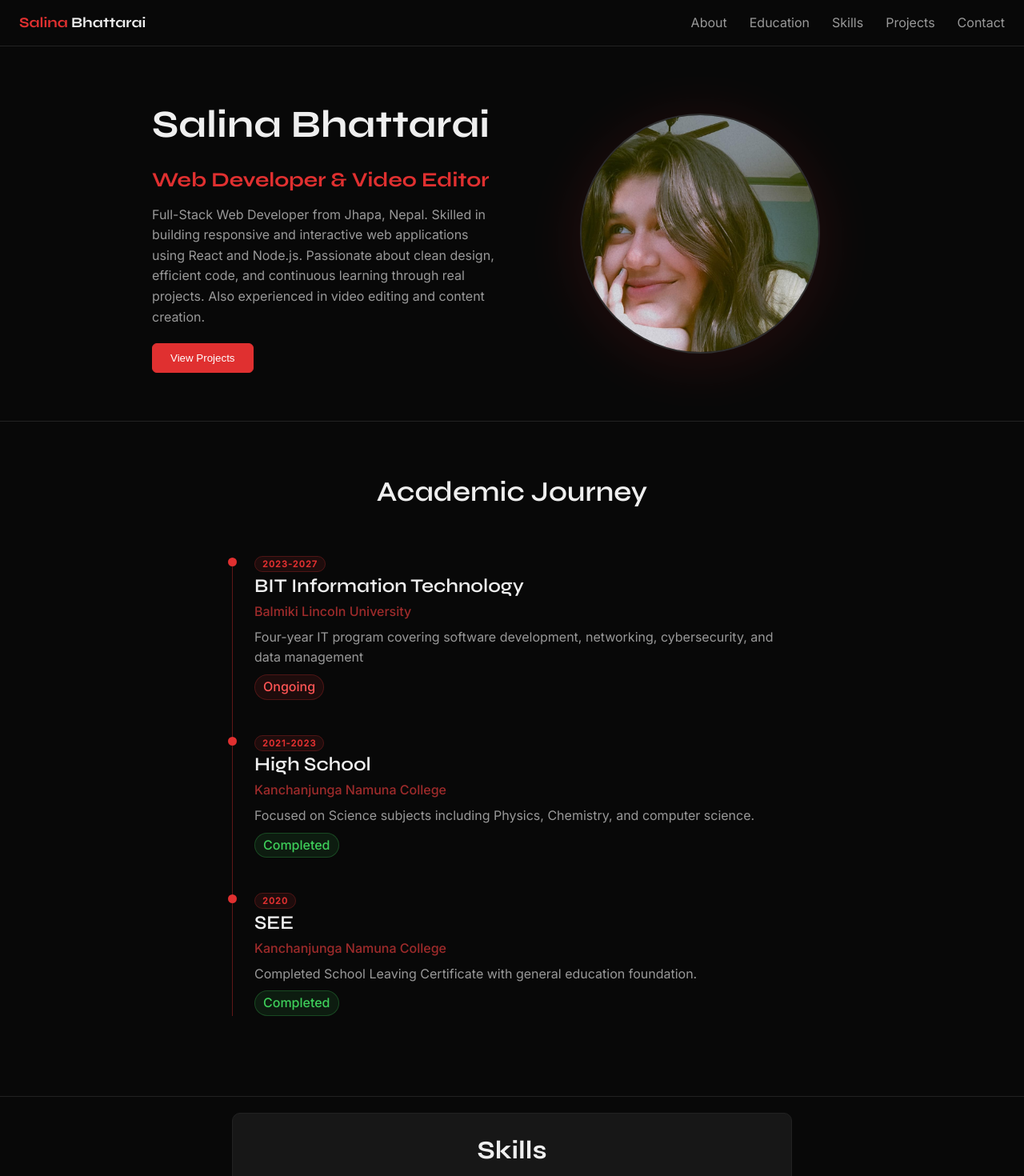
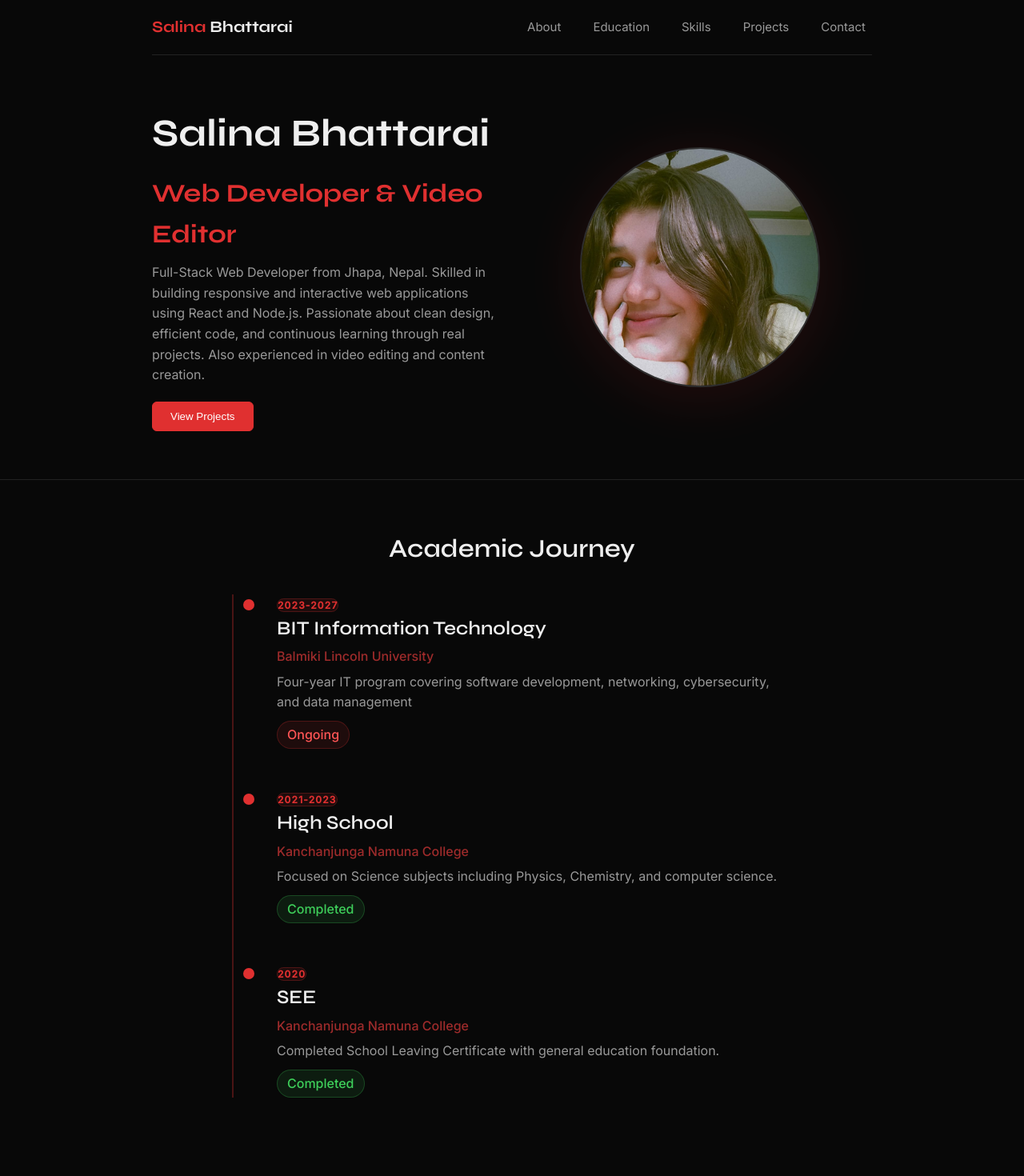
Before and after one commit to salina1031/portfoilo, a React (Vite) app: page / in a window 1280 px wide. Shown: the top 1470 px of the page at 80% size. Built offline with nearby package versions, Linux system fonts and the light colour scheme.

Commit message:
changing the few css properties

```diff
--- a/src/components/Skills.jsx
+++ b/src/components/Skills.jsx
@@ -3,6 +3,7 @@ import "../style/Skills.css"
 
 const Skills = ({ skill }) => {
   return (
+    <div className='skill'>
       <section className="skill-section" id="skills">
         <h2>Skills</h2>
 
@@ -17,6 +18,7 @@ const Skills = ({ skill }) => {
           </div>
         ))}
       </section>
+    </div>
       );
 };
 
--- a/src/style/Education.css
+++ b/src/style/Education.css
@@ -1,22 +1,26 @@
 #education {
-  padding: 60px 20px;
   background: var(--bg);
   color: var(--txt);
   border-bottom: 1px solid var(--brd);
+  /* max-width: var(--max);  same as header */
+  margin: 0 auto;         /* center section */
+  padding: 60px 20px;     /* match header spacing */
 }
 
+
+
 #education h2 {
+  font-size: 2rem;
+  font-weight: 600;
+  margin-bottom: 2rem;
   text-align: center;
-  font-size: 2.2rem;
-  font-weight: 600;
-  margin-bottom: 48px;
 }
 
 .timeline {
   position: relative;
   margin: 0 auto;
-  max-width: 700px;
-  padding-left: 0;
+  max-width: 700px;       /* keeps timeline narrower */
+  padding-left: 20px;     /* offset so line & dot sit inside container */
 }
 
 /* Vertical line */
@@ -24,27 +28,27 @@
   content: "";
   position: absolute;
   left: 0;
-  top: 8px;
+  top: 0;
   bottom: 0;
-  width: 1px;
+  width: 2px;
   background: var(--acc);
-  opacity: 0.4;
+  opacity: 0.3;
 }
 
 .timeline-item {
   position: relative;
-  margin-bottom: 40px;
-  padding-left: 28px;
+  margin-bottom: 50px;
+  padding-left: 36px;
 }
 
 /* Dot */
 .timeline-item::before {
   content: "";
   position: absolute;
-  left: -5px;
+  left: -6px;
   top: 6px;
-  width: 11px;
-  height: 11px;
+  width: 14px;
+  height: 14px;
   background: var(--acc);
   border-radius: 50%;
   transition: transform 0.2s;
@@ -56,14 +60,14 @@
 
 /* Year pill */
 .timeline-year {
-  font-size: 11px;
+  font-size: 12px;
   font-weight: 600;
   letter-spacing: 0.1em;
   text-transform: uppercase;
   color: var(--acc);
-  background: rgba(224, 48, 48, 0.1); /* can stay as semi-transparent acc */
+  background: rgba(224, 48, 48, 0.1);
   border: 1px solid rgba(224, 48, 48, 0.25);
-  padding: 2px 9px;
+
   border-radius: 100px;
   white-space: nowrap;
 }
@@ -71,9 +75,9 @@
 .timeline-content h3 {
   font-size: 1.5rem;
   font-weight: 600;
-  margin-bottom: 4px;
+  margin-bottom: 6px;
   color: var(--txt);
-  line-height: 1.3;
+  line-height: 1.4;
 }
 
 .timeline-content .college {
@@ -87,13 +91,13 @@
   font-size: 1rem;
   line-height: 1.6;
   color: var(--txt2);
-  margin-bottom: 8px;
+  margin-bottom: 10px;
 }
 
-/* Status badges */
+
 .status {
   display: inline-block;
-  padding: 2px 10px;
+  padding: 4px 12px;
   font-size: 1rem;
   border-radius: 100px;
   font-weight: 500;
@@ -114,7 +118,19 @@
 
 /* Mobile */
 @media (max-width: 768px) {
-  #education h2 { font-size: 1.6rem; }
-  .timeline-item { padding-left: 22px; }
-  .timeline-content h3 { font-size: 1rem; }
+  #education h2 {
+    font-size: 1.6rem;
+  }
+  .timeline-item {
+
+    margin-bottom: 40px;
+  }
+  .timeline-content h3 {
+    font-size: 1.2rem;
+  }
+  .timeline-item::before {
+    width: 12px;
+    height: 12px;
+    left: -5px;
+  }
 }
--- a/src/style/Header.css
+++ b/src/style/Header.css
@@ -1,15 +1,11 @@
+/* Header Section */
 .header {
   padding: 60px 20px;
   background: var(--bg);
   border-bottom: 1px solid var(--brd);
- /* position: relative;
-    margin: 0 auto;
-    max-width: 700px;
-    padding-left: 0; */
-
-
 }
 
+/* Container */
 .header-container {
   max-width: var(--max);
   margin: auto;
@@ -17,6 +13,7 @@
   align-items: center;
   justify-content: space-between;
   gap: 40px;
+  flex-wrap: wrap; /* prevents overflow on smaller screens */
 }
 
 /* Text */
@@ -31,7 +28,7 @@
 }
 
 .header-text h2 {
-  font-size: 1.6rem;
+  font-size: 2rem;
   color: var(--acc);
   margin: 10px 0;
 }
@@ -41,7 +38,7 @@
   color: var(--txt2);
   line-height: 1.6;
   margin-bottom: 20px;
-  max-width: 500px; /* keeps text readable */
+  max-width: 500px;
 }
 
 /* Button */
@@ -52,12 +49,13 @@
   color: #fff;
   border-radius: var(--radius-sm);
   cursor: pointer;
-  transition: all 0.25s ease;
+  transition: all 0.3s ease-out;
 }
 
 .header-btn:hover {
   background: transparent;
   color: var(--acc);
+  border-color: var(--acc);
 }
 
 /* Image */
@@ -68,7 +66,7 @@
   position: relative;
 }
 
-/* Glow */
+/* Glow Behind Image */
 .header-image::before {
   content: "";
   position: absolute;
@@ -79,9 +77,15 @@
   opacity: 0.1;
   border-radius: 50%;
   z-index: 0;
+  transition: all 0.3s ease;
 }
 
-/* Profile */
+.header-image:hover::before {
+  opacity: 0.2;
+  transform: scale(1.05);
+}
+
+/* Profile Image */
 .header-image img {
   width: 300px;
   height: 300px;
@@ -89,10 +93,15 @@
   border-radius: 50%;
   position: relative;
   z-index: 1;
-  border: 2px solid var(--brd2); /* subtle border */
+  border: 2px solid var(--brd2);
+  transition: transform 0.3s ease;
 }
 
-/* Mobile */
+.header-image img:hover {
+  transform: scale(1.05);
+}
+
+/* Mobile Responsive */
 @media (max-width: 768px) {
   .header-container {
     flex-direction: column-reverse;
@@ -105,6 +114,7 @@
 
   .header-text p {
     margin: auto;
+    max-width: 90%;
   }
 
   .header-image img {
--- a/src/style/Navigation.css
+++ b/src/style/Navigation.css
@@ -1,38 +1,47 @@
 .navBar {
   background: var(--bg);
   border-bottom: 1px solid var(--brd);
-  padding: 14px 24px;
+  padding: 16px 0;
   display: flex;
   justify-content: space-between;
   align-items: center;
   position: sticky;
   top: 0;
   z-index: 100;
+  max-width: var(--max);
+  margin: 0 auto;
 }
-/* Logo */
+
 .logo {
   font-family: 'Syne', sans-serif;
-  font-size: 18px;
+  font-size: 20px;
   font-weight: 700;
   color: var(--txt);
 }
+
 .name {
   color: var(--acc);
 }
+
 /* Links */
 .navLinks {
   display: flex;
-  gap: 28px;
+  gap: 24px;
   list-style: none;
 }
+
 .navLinks li {
-  font-size: 1rem;
+  font-size: 15px;
   color: var(--txt2);
   cursor: pointer;
-  transition: 0.2s;
+  transition: color 0.2s, background 0.2s;
+  padding: 6px 8px;
+  border-radius: 6px;
 }
+
 .navLinks li:hover {
   color: var(--acc);
+  background: var(--bg2);
 }
 
 /* Hamburger */
@@ -44,21 +53,20 @@
 }
 
 .line {
-  width: 22px;
+  width: 24px;
   height: 2px;
   background: var(--txt);
   transition: 0.3s;
 }
 
-/* Animation */
 .line.active:nth-child(1) {
-  transform: translateY(7px) rotate(50deg);
+  transform: translateY(7px) rotate(45deg);
 }
 .line.active:nth-child(2) {
   opacity: 0;
 }
 .line.active:nth-child(3) {
-  transform: translateY(-7px) rotate(-50deg);
+  transform: translateY(-7px) rotate(-45deg);
 }
 
 /* Mobile */
@@ -69,22 +77,23 @@
 
   .navLinks {
     position: absolute;
-    top: 60px;
+    top: 64px;
     left: 0;
     right: 0;
     background: var(--bg);
     flex-direction: column;
-    padding: 16px;
-    gap: 16px;
+    padding: 16px 24px;
+    gap: 12px;
     display: none;
   }
-.navLinks.open {
+
+  .navLinks.open {
     display: flex;
   }
 
   .navLinks li {
-    padding: 10px;
-    border-radius: 6px;
+    padding: 12px;
+    text-align: center;
   }
 
   .navLinks li:hover {
--- a/src/style/Skills.css
+++ b/src/style/Skills.css
@@ -1,5 +1,10 @@
+.skill{
+   padding: 60px 20px;
+  background: var(--bg);
+  border-bottom: 1px solid var(--brd);
+}
 .skill-section {
-  box-sizing: border-box;
+
   background: var(--bg3);
   color: var(--txt);
   padding: 20px;
```
Lines whose indentation alone changed are shown as unchanged.
